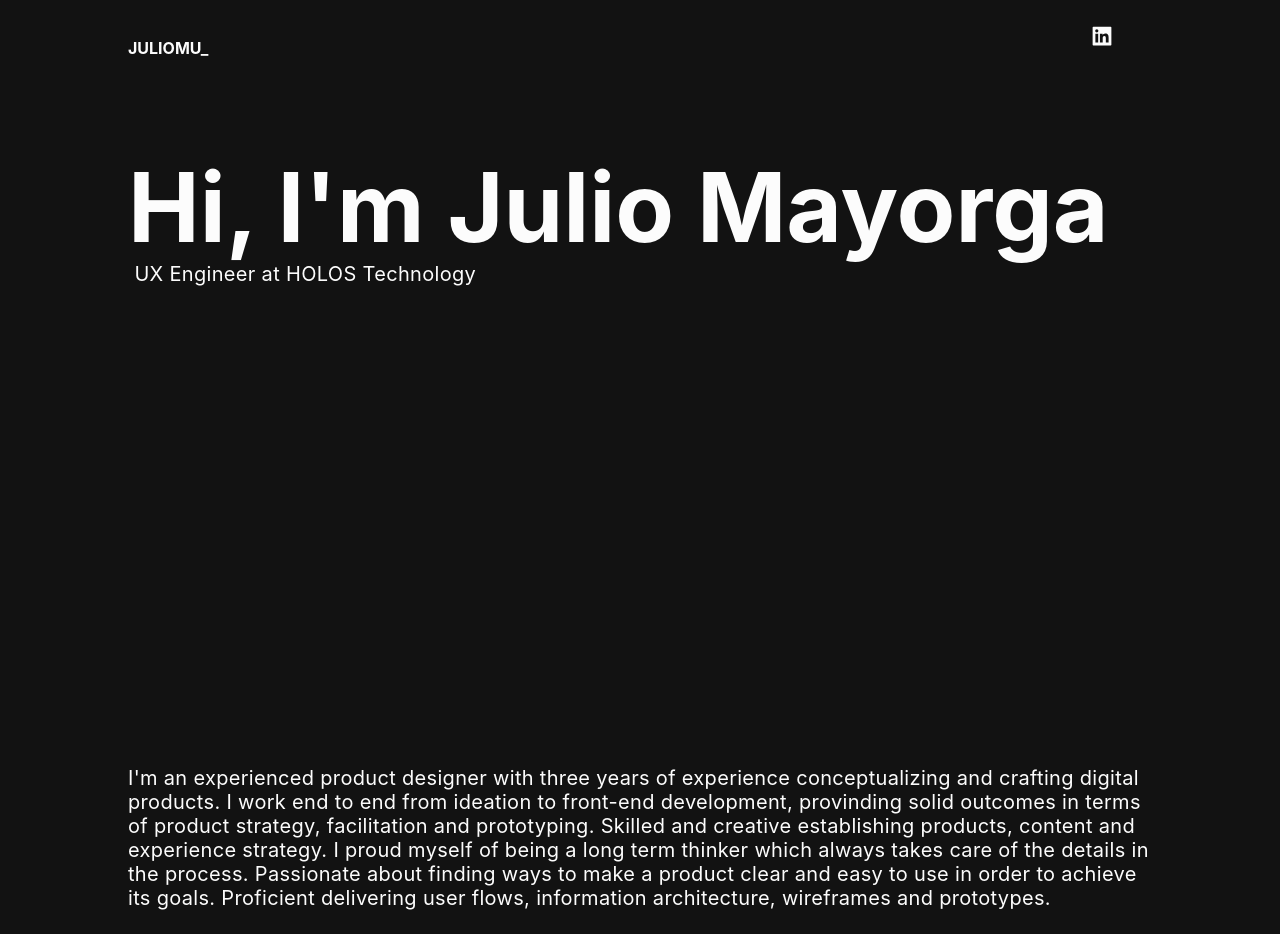
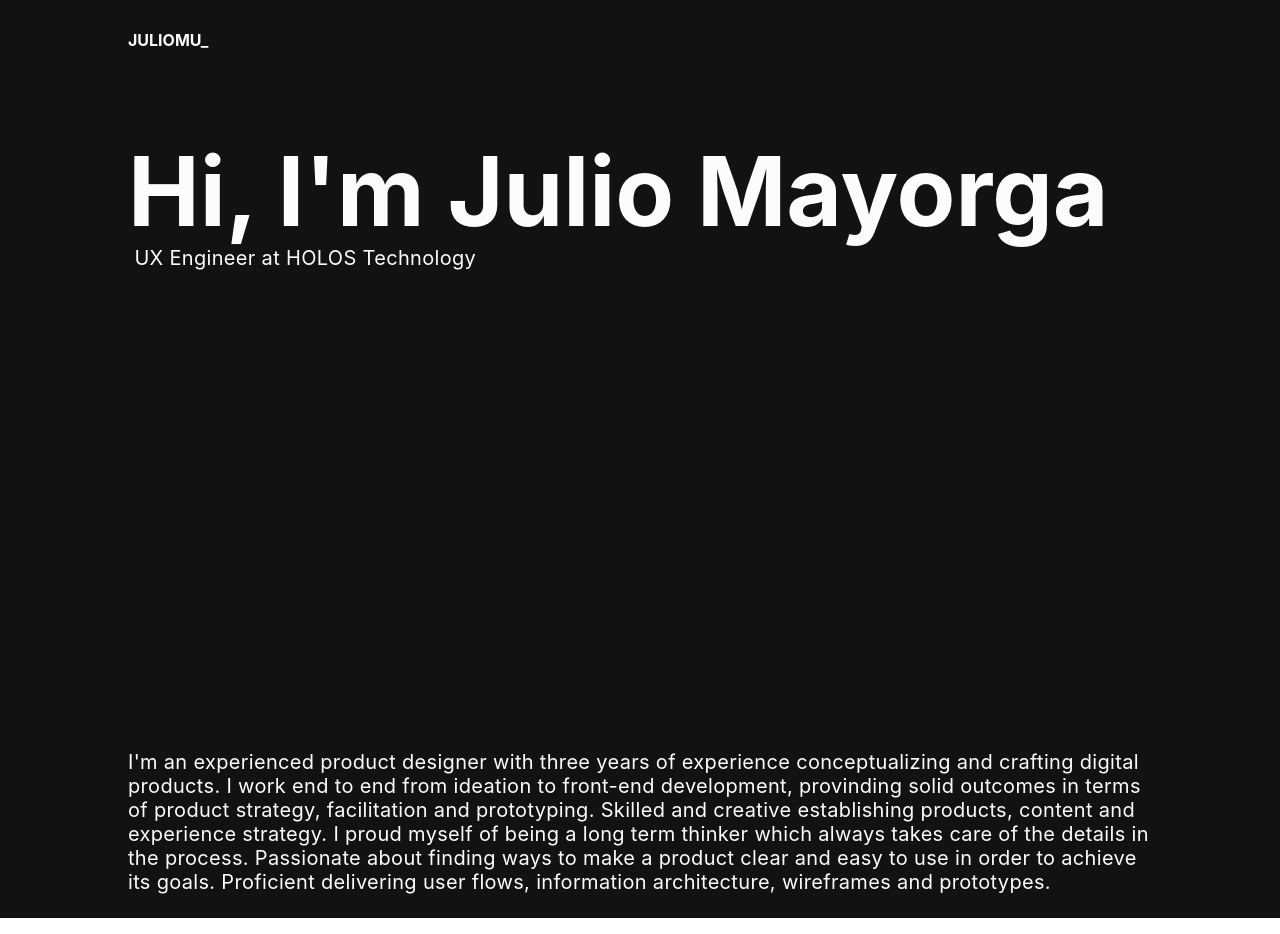
Before and after one commit to julio-mu/personal-portfolio, a Next.js app: page / in a window 1280 px wide. Built offline with nearby package versions, Linux system fonts and the light colour scheme.

Commit message:
Added linkedin icon

```diff
--- a/pages/index.js
+++ b/pages/index.js
@@ -18,7 +18,7 @@ export default function Home() {
 							src="https://assets2.lottiefiles.com/private_files/lf30_qbopezhr.json"
 							background="transparent"
 							speed="1"
-							style={{ width: '48px', height: '48px' }}
+							style={{ width: '32px', height: '32px' }}
 							hover
 						></lottie-player>
 						<script src="https://unpkg.com/@lottiefiles/lottie-player@latest/dist/lottie-player.js"></script>
@@ -26,7 +26,7 @@ export default function Home() {
 							src="https://assets7.lottiefiles.com/packages/lf20_nwvalyrc.json"
 							background="transparent"
 							speed="1"
-							style={{ width: '48px', height: '48px' }}
+							style={{ width: '32px', height: '32px' }}
 							hover
 						></lottie-player>
 						<script src="https://unpkg.com/@lottiefiles/lottie-player@latest/dist/lottie-player.js"></script>
@@ -34,20 +34,17 @@ export default function Home() {
 							src="https://assets4.lottiefiles.com/private_files/lf30_uxy2kzdu.json"
 							background="transparent"
 							speed="1"
-							style={{ width: '48px', height: '48px' }}
+							style={{ width: '32px', height: '32px' }}
 							hover
 						></lottie-player>
-						<svg
-							width="48"
-							height="48"
-							fill="none"
-							xmlns="http://www.w3.org/2000/svg"
-						>
-							<path
-								d="M20.625 2.625H3.375a.75.75 0 00-.75.75v17.25c0 .415.335.75.75.75h17.25a.75.75 0 00.75-.75V3.375a.75.75 0 00-.75-.75zM8.187 18.602H5.405V9.654h2.782v8.948zM6.797 8.43a1.612 1.612 0 110-3.224 1.612 1.612 0 010 3.224zm11.805 10.172h-2.78V14.25c0-1.038-.018-2.372-1.445-2.372-1.447 0-1.67 1.13-1.67 2.297v4.427H9.93V9.654h2.668v1.223h.037c.37-.703 1.277-1.446 2.632-1.446 2.817 0 3.335 1.854 3.335 4.264v4.907z"
-								fill="#FCFCFC"
-							/>
-						</svg>
+						<script src="https://unpkg.com/@lottiefiles/lottie-player@latest/dist/lottie-player.js"></script>
+						<lottie-player
+							src="https://assets3.lottiefiles.com/private_files/lf30_e2uywytr.json"
+							background="transparent"
+							speed="1"
+							style={{ width: '32px', height: '32px' }}
+							hover
+						></lottie-player>
 					</div>
 				</div>
 				<div className="body">
```
